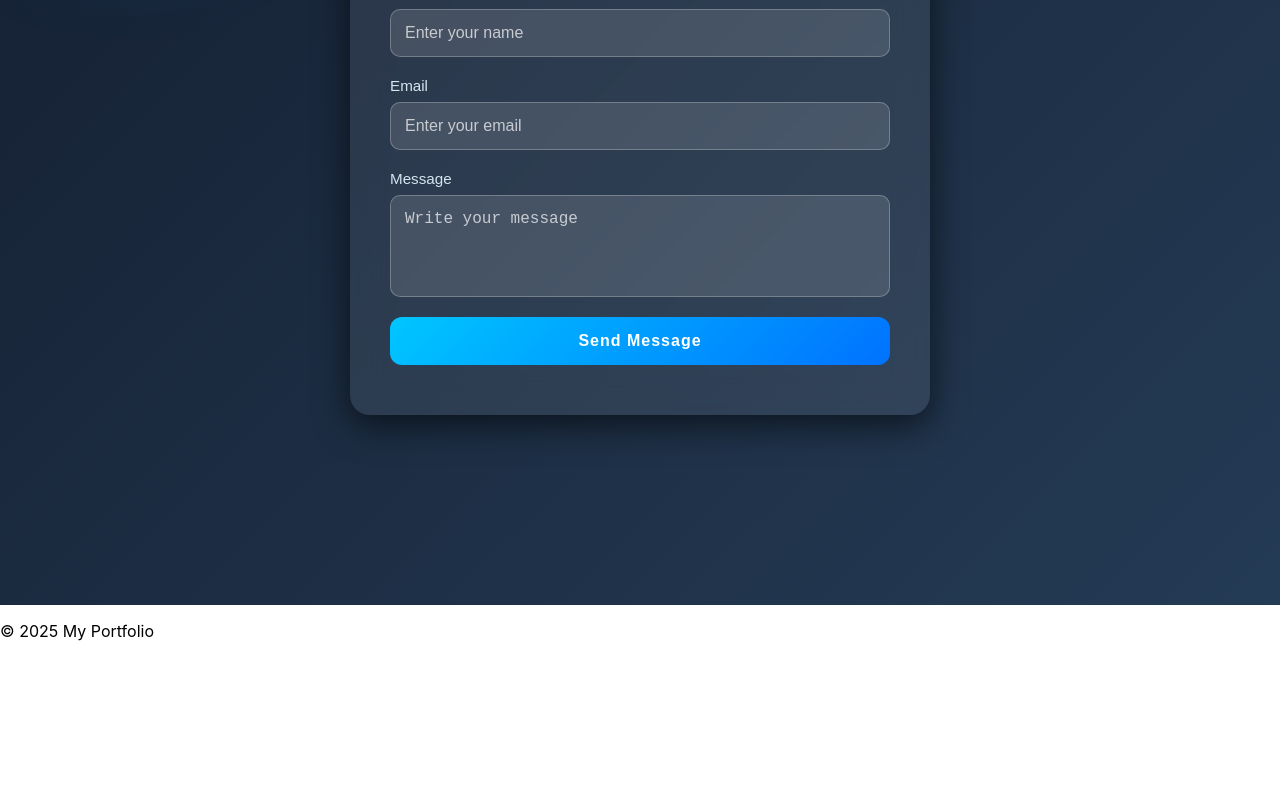
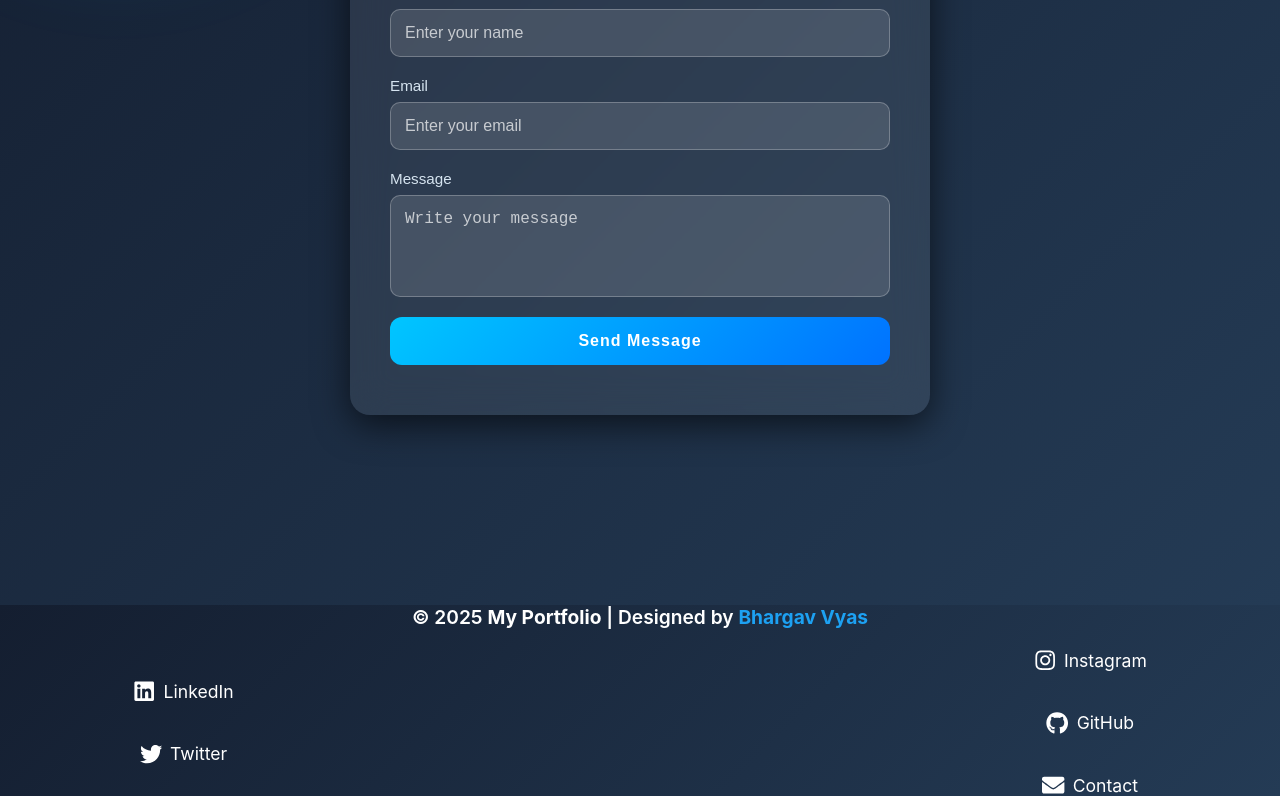
Before and after one commit to bhargav-vyas/Portfulio2025, a React (Create React App) app: page / in a window 1280 px wide. Shown: the part 4422-5218 px from the top of the page. Before the commit the page ends 5079 px from the top, so only its background shows below. Built offline with nearby package versions, Linux system fonts and the light colour scheme.

Commit message:
this is  the  change  in the  footeer

```diff
--- a/package.json
+++ b/package.json
@@ -3,7 +3,7 @@
   "version": "0.1.0",
   "private": true,
   "dependencies": {
-    "@react-three/drei": "^10.7.3",
+    "@react-three/drei": "^10.7.4",
     "@react-three/fiber": "^9.3.0",
     "@testing-library/dom": "^10.4.1",
     "@testing-library/jest-dom": "^6.7.0",
@@ -18,6 +18,7 @@
     "react-icons": "^5.5.0",
     "react-parallax-tilt": "^1.7.304",
     "react-scripts": "5.0.1",
+    "three": "^0.180.0",
     "web-vitals": "^2.1.4"
   },
   "scripts": {
--- /dev/null
+++ b/src/components/Footer.css
@@ -0,0 +1,68 @@
+.custom-footer {
+  background: linear-gradient(135deg, #141e30, #243b55);
+  color: #ffffff;
+  font-size: 2rem;
+  text-align: center;
+}
+
+/* Top text (My Portfolio) */
+.footer-center-top p {
+  margin: 0 0 20px 0;
+  font-size: 1.2rem;
+  font-weight: 600;
+  color: #ffffff;
+}
+
+.footer-center-top span {
+  font-weight: 700;
+  color: #ffffff;
+}
+
+.footer-center-top strong {
+  color: #1da1f2;
+}
+
+/* Bottom row */
+.footer-row {
+  display: flex;
+  justify-content: center; /* left group and right group */
+  align-items: center;
+  gap: 50rem;
+  flex-wrap: wrap;
+}
+
+/* Left and Right link groups */
+.footer-left,
+.footer-right {
+  display: flex;
+  justify-content: center;
+  flex-direction: column;
+  align-items: center;
+  gap: 40px;
+}
+
+/* Links */
+.custom-footer a {
+  color: #ffffff;
+  text-decoration: none;
+  display: flex;
+  align-items: center;
+  gap: 8px;
+  font-size: 1.1rem; /* increased font size */
+  transition: color 0.3s ease, transform 0.3s ease;
+}
+
+.custom-footer a svg {
+  font-size: 1.4rem; /* bigger icons */
+}
+
+.custom-footer a:hover {
+  transform: translateY(-2px);
+}
+
+/* Hover colors */
+.footer-left a:nth-child(1):hover { color: #0077b5; } /* LinkedIn */
+.footer-left a:nth-child(2):hover { color: #1da1f2; } /* Twitter */
+.footer-right a:nth-child(1):hover { color: #e1306c; } /* Instagram */
+.footer-right a:nth-child(2):hover { color: #f5f5f5; } /* GitHub */
+.footer-right a:nth-child(3):hover { color: #ff9800; } /* Contact */
--- a/src/components/Footer.js
+++ b/src/components/Footer.js
@@ -1,11 +1,51 @@
-import React from 'react';
-import { Container } from 'react-bootstrap';
-
+import React from "react";
+import { Container } from "react-bootstrap";
+import {
+  FaLinkedin,
+  FaTwitter,
+  FaGithub,
+  FaInstagram,
+  FaEnvelope,
+} from "react-icons/fa";
+import "./Footer.css";
 const Footer = () => {
   return (
-    <footer className="bg-dark text-white text-center py-3">
+    <footer className="custom-footer text-white py-4">
       <Container>
-        <p>&copy; 2025 My Portfolio</p>
+
+        {/* Top: Portfolio Text */}
+        <div className="footer-center-top">
+          <p>
+            © 2025 <span>My Portfolio</span> | Designed by <strong>Bhargav Vyas</strong>
+          </p>
+        </div>
+
+        {/* Bottom: Links Left + Right */}
+        <div className="footer-row">
+          {/* Left side */}
+          <div className="footer-left">
+            <a href="https://www.linkedin.com/in/yourprofile" target="_blank" rel="noopener noreferrer">
+              <FaLinkedin /> LinkedIn
+            </a>
+            <a href="https://twitter.com/yourprofile" target="_blank" rel="noopener noreferrer">
+              <FaTwitter /> Twitter
+            </a>
+          </div>
+
+          {/* Right side */}
+          <div className="footer-right">
+            <a href="https://instagram.com/yourprofile" target="_blank" rel="noopener noreferrer">
+              <FaInstagram /> Instagram
+            </a>
+            <a href="https://github.com/yourprofile" target="_blank" rel="noopener noreferrer">
+              <FaGithub /> GitHub
+            </a>
+            <a href="mailto:youremail@example.com">
+              <FaEnvelope /> Contact
+            </a>
+          </div>
+        </div>
+
       </Container>
     </footer>
   );
```
Also changed, not shown: src/components/About.js (line endings or trailing spaces), 1 other file (tests, documents, lock files or other folders).
